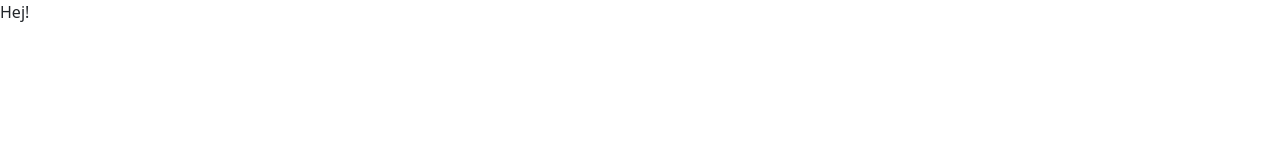
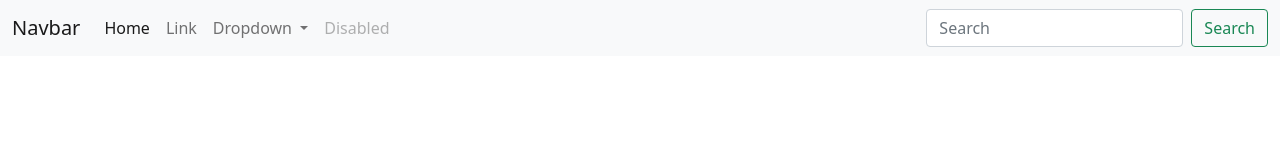
Before and after one commit to yobananaboy15/portfolio-page, a website: page index.html in a window 1280 px wide. Drawn offline with nearby package versions, Linux system fonts and the light colour scheme.

Commit message:
added a navbar

```diff
--- a/index.html
+++ b/index.html
@@ -1,14 +1,3 @@
-<!DOCTYPE html>
-<html lang="en">
-  <head>
-    <meta charset="UTF-8" />
-    <meta name="viewport" content="width=device-width, initial-scale=1.0" />
-    <title>Document</title>
-  </head>
-  <body>
-    <script src=""></script>
-  </body>
-</html>
 <!DOCTYPE html>
 <html lang="en">
   <head>
@@ -18,8 +7,74 @@
     <title>Document</title>
   </head>
   <body>
-    Hej!
     <!-- Navbar här -->
+
+    <nav class="navbar navbar-expand-lg navbar-light bg-light">
+      <div class="container-fluid">
+        <a class="navbar-brand" href="#">Navbar</a>
+        <button
+          class="navbar-toggler"
+          type="button"
+          data-toggle="collapse"
+          data-target="#navbarSupportedContent"
+          aria-controls="navbarSupportedContent"
+          aria-expanded="false"
+          aria-label="Toggle navigation"
+        >
+          <span class="navbar-toggler-icon"></span>
+        </button>
+        <div class="collapse navbar-collapse" id="navbarSupportedContent">
+          <ul class="navbar-nav mr-auto mb-2 mb-lg-0">
+            <li class="nav-item">
+              <a class="nav-link active" aria-current="page" href="#">Home</a>
+            </li>
+            <li class="nav-item">
+              <a class="nav-link" href="#">Link</a>
+            </li>
+            <li class="nav-item dropdown">
+              <a
+                class="nav-link dropdown-toggle"
+                href="#"
+                id="navbarDropdown"
+                role="button"
+                data-toggle="dropdown"
+                aria-expanded="false"
+              >
+                Dropdown
+              </a>
+              <ul class="dropdown-menu" aria-labelledby="navbarDropdown">
+                <li><a class="dropdown-item" href="#">Action</a></li>
+                <li><a class="dropdown-item" href="#">Another action</a></li>
+                <li><hr class="dropdown-divider" /></li>
+                <li>
+                  <a class="dropdown-item" href="#">Something else here</a>
+                </li>
+              </ul>
+            </li>
+            <li class="nav-item">
+              <a
+                class="nav-link disabled"
+                href="#"
+                tabindex="-1"
+                aria-disabled="true"
+                >Disabled</a
+              >
+            </li>
+          </ul>
+          <form class="d-flex">
+            <input
+              class="form-control mr-2"
+              type="search"
+              placeholder="Search"
+              aria-label="Search"
+            />
+            <button class="btn btn-outline-success" type="submit">
+              Search
+            </button>
+          </form>
+        </div>
+      </div>
+    </nav>
 
     <!-- Portfolio-section -->
 
```
